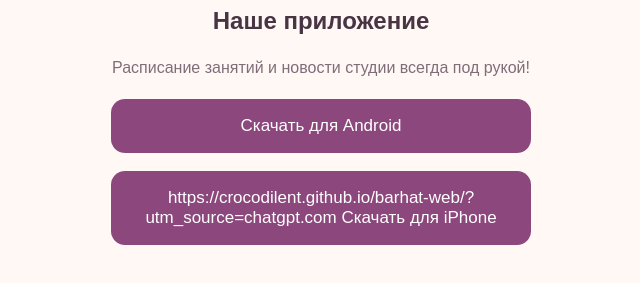
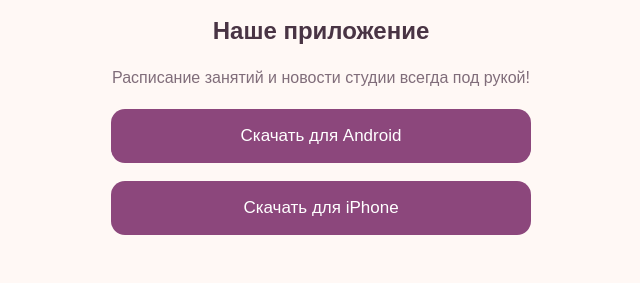
Before and after one commit to Crocodilent/barhat-download, a plain HTML site: page index.html in a window 1280 px wide. Shown: the part 357-640 px from the top of the page, without its empty margins (319-959 px from the left). Drawn offline with Linux system fonts and the light colour scheme.

Commit message:
Update index.html

```diff
--- a/index.html
+++ b/index.html
@@ -67,7 +67,7 @@
       Скачать для Android
     </a>
 
-    <a href="https://crocodilent.github.io/barhat-web/?utm_source=chatgpt.com">https://crocodilent.github.io/barhat-web/?utm_source=chatgpt.com
+    <a href="https://crocodilent.github.io/barhat-web/?utm_source=chatgpt.com">
       Скачать для iPhone
      </a>
   </main>
```
